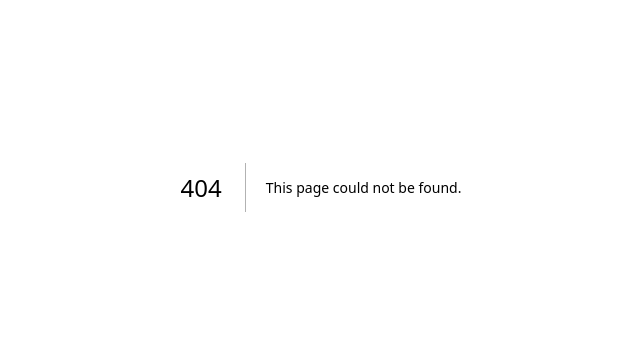
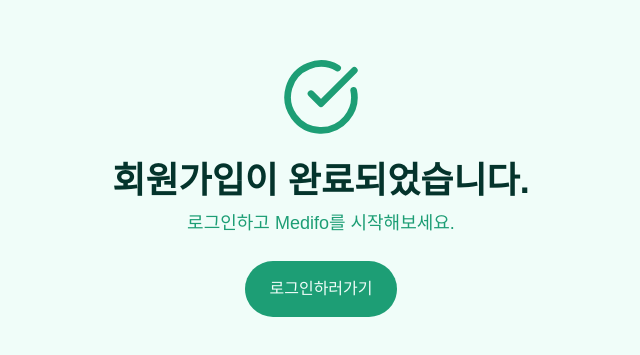
Before and after one commit to sasasak/medifo, a Next.js app: page /signup/success in a window 1280 px wide. Before the commit this address had no page. Shown: the part 213-568 px from the top of the page, without its empty margins (319-959 px from the left). Built offline with nearby package versions, Linux system fonts and the light colour scheme.

Commit message:
feat: 회원가입 성공 페이지 퍼블리싱

```diff
--- a/src/app/(auth)/signup/signupAction.ts
+++ b/src/app/(auth)/signup/signupAction.ts
@@ -54,7 +54,7 @@
   }
 
   // 7. 성공하면 리다이렉트
-  redirect('/login');
+  redirect('/signup/success');
 };
 
 // 작성 후 해야할 것
--- /dev/null
+++ b/src/app/(auth)/signup/success/page.tsx
@@ -0,0 +1,23 @@
+import { CheckCircle } from 'lucide-react';
+import Link from 'next/link';
+
+export default function SignupSuccess() {
+  return (
+    <section className="text-text-base m-auto flex w-full max-w-md flex-col items-center gap-6 text-center">
+      <CheckCircle size={80} className="text-text-muted" />
+
+      <div className="flex flex-col gap-2">
+        <h1 className="text-4xl font-bold">회원가입이 완료되었습니다.</h1>
+        <p className="text-text-muted text-lg">
+          로그인하고 Medifo를 시작해보세요.
+        </p>
+      </div>
+      <Link
+        href="/login"
+        className="bg-button text-text-reverse-base hover:bg-hover-color flex h-14 items-center justify-center rounded-4xl p-6"
+      >
+        로그인하러가기
+      </Link>
+    </section>
+  );
+}
```
